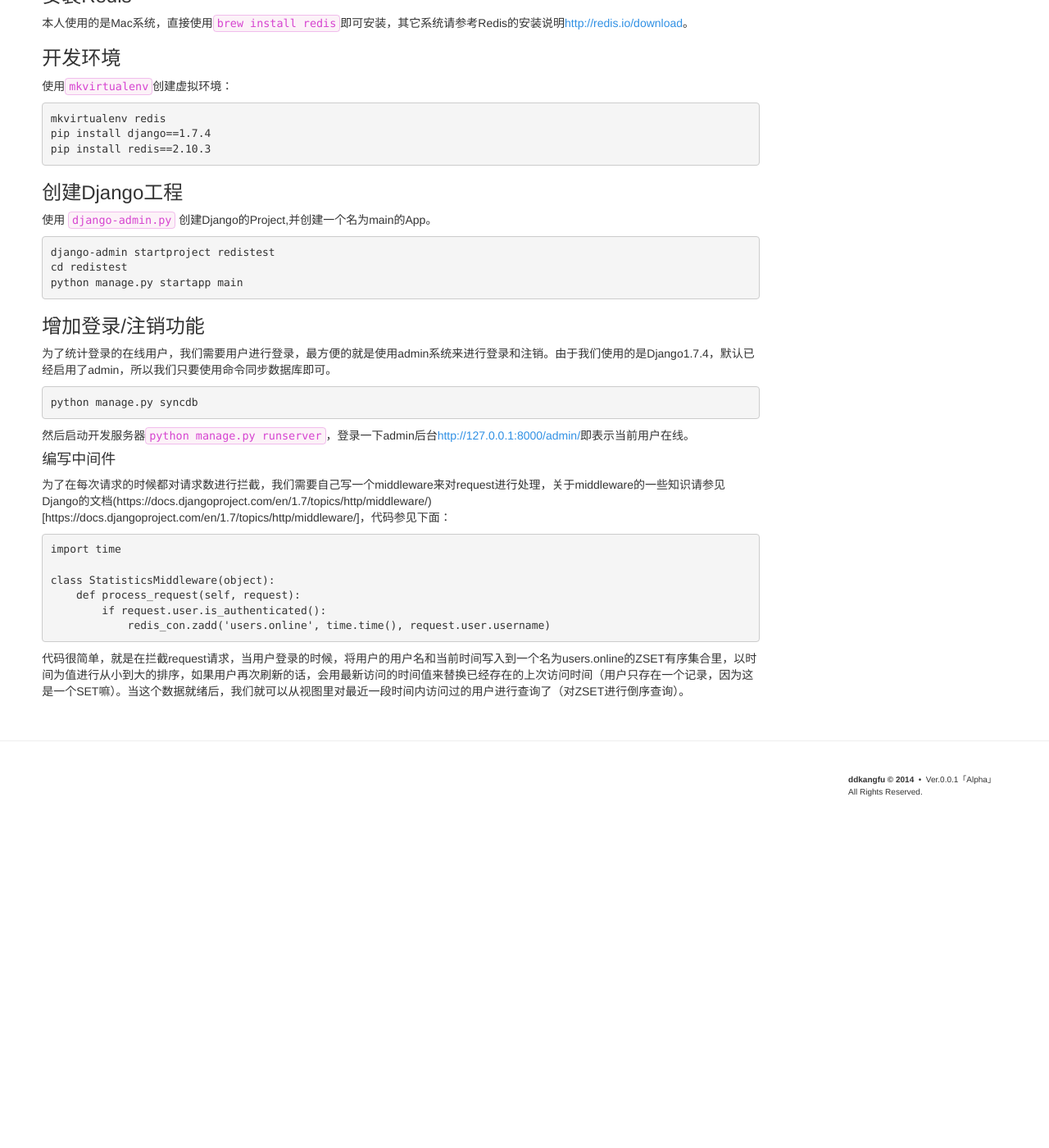
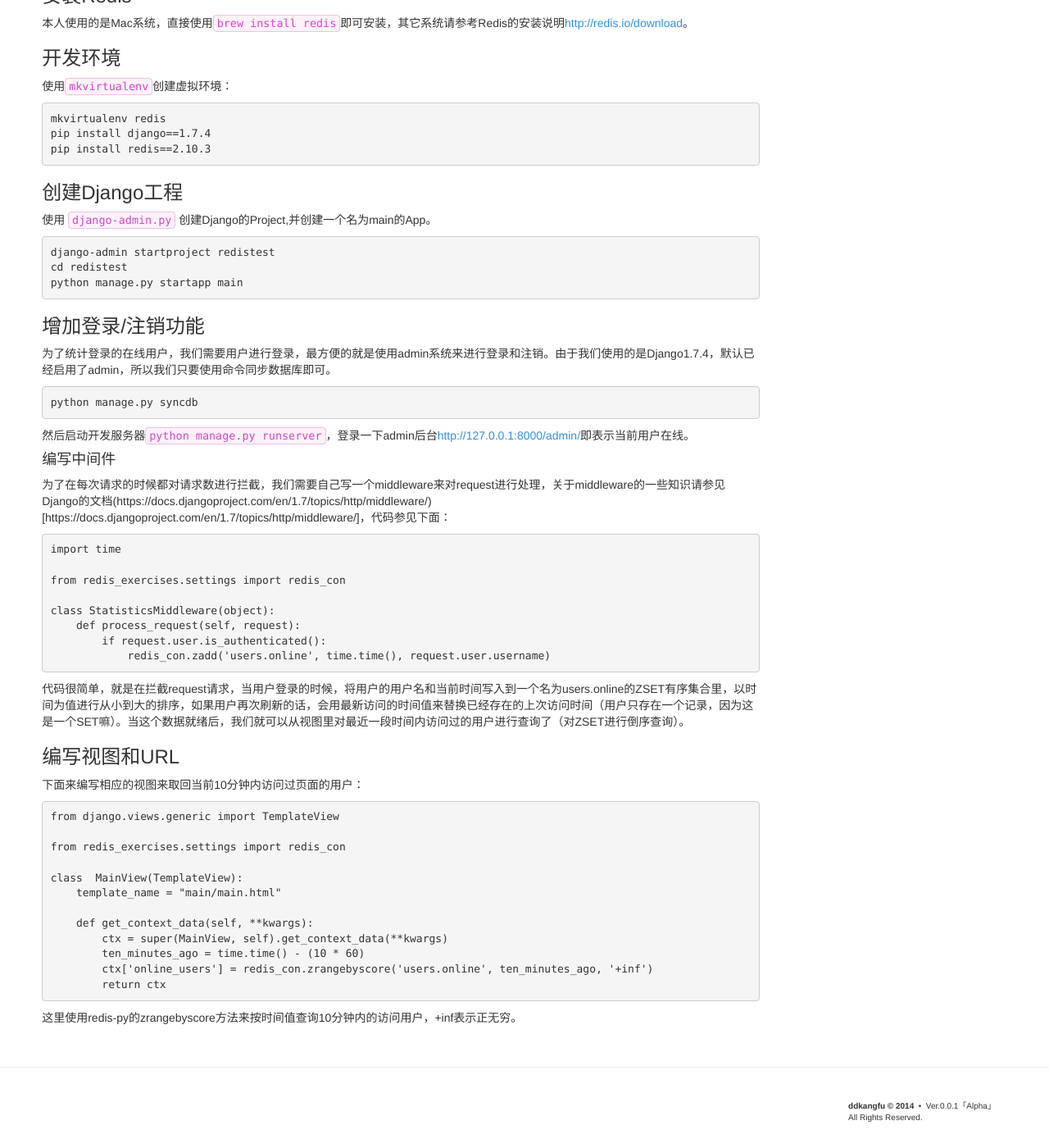
Before and after one commit to ddkangfu/ddkangfu.github.io, a Jekyll site: the page built from _posts/2015-02-10-redis-django-statistics.md, in a window 1280 px wide and 1400 px high, scrolled down 238 px. Shown: the whole window at 82% size. Built offline with Jekyll 4.4.1, drawn with Linux system fonts in a browser that asks for light colours; some web fonts are replaced; Markdown is read by kramdown in place of the engine named in the settings; before the commit the page ends 1241 px from its top, so only the background shows below that.

Commit message:
modified: 2012-02-10的文章，增加了view.

````diff
--- a/_posts/2015-02-10-redis-django-statistics.md
+++ b/_posts/2015-02-10-redis-django-statistics.md
@@ -52,6 +52,8 @@ python manage.py syncdb
 ```
 import time
 
+from redis_exercises.settings import redis_con
+
 class StatisticsMiddleware(object):
     def process_request(self, request):
         if request.user.is_authenticated():
@@ -59,3 +61,24 @@ class StatisticsMiddleware(object):
 ```
 
 代码很简单，就是在拦截request请求，当用户登录的时候，将用户的用户名和当前时间写入到一个名为users.online的ZSET有序集合里，以时间为值进行从小到大的排序，如果用户再次刷新的话，会用最新访问的时间值来替换已经存在的上次访问时间（用户只存在一个记录，因为这是一个SET嘛）。当这个数据就绪后，我们就可以从视图里对最近一段时间内访问过的用户进行查询了（对ZSET进行倒序查询）。
+
+### 编写视图和URL
+
+下面来编写相应的视图来取回当前10分钟内访问过页面的用户：
+
+```
+from django.views.generic import TemplateView
+
+from redis_exercises.settings import redis_con
+
+class  MainView(TemplateView):
+    template_name = "main/main.html"
+
+    def get_context_data(self, **kwargs):
+        ctx = super(MainView, self).get_context_data(**kwargs)
+        ten_minutes_ago = time.time() - (10 * 60)
+        ctx['online_users'] = redis_con.zrangebyscore('users.online', ten_minutes_ago, '+inf')
+        return ctx
+```
+
+这里使用redis-py的zrangebyscore方法来按时间值查询10分钟内的访问用户，+inf表示正无穷。
````
